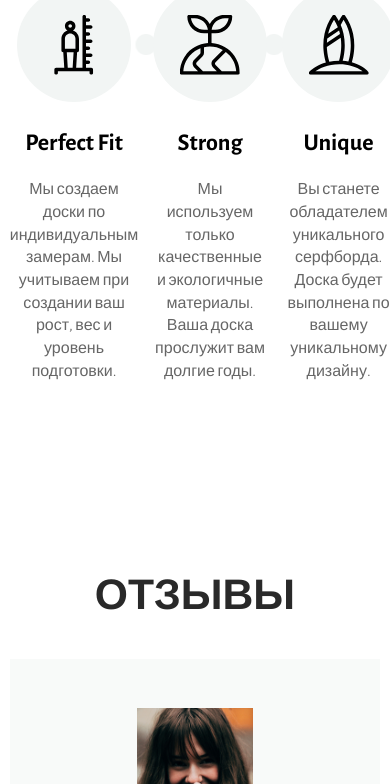
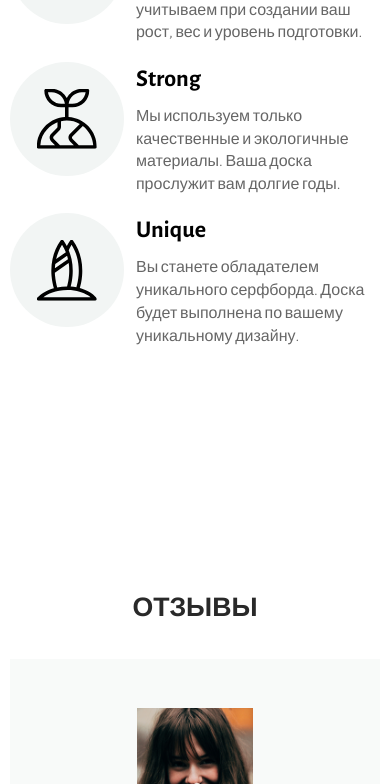
Before and after one commit to RomanovMichael/surfproject, a plain HTML site: page index.html in a window 390 px wide. Shown: the part 1216-2000 px from the top of the page. Drawn offline with nearby package versions, Linux system fonts and the light colour scheme.

Commit message:
Адаптив моб

```diff
--- a/css/components/benefit.scss
+++ b/css/components/benefit.scss
@@ -1,10 +1,18 @@
 .benefit {
     text-align: center;
 
+    @include phones {
+        text-align: left;
+    }
 }
 
 .benefit__image {
     margin-bottom: rem(20px);
+
+    @include phones{
+        margin-bottom: 0;
+        margin-right: rem(14px);
+    }
 }
 
 .benefit__image-wrapper {
@@ -32,6 +40,10 @@
     column-rule: $black;
     margin-bottom: rem(20px);
 
+    @include phones {
+        margin-bottom: rem(10px)
+    }
+
 }
 .benefit__desc {
     font-weight: 300;
--- a/css/components/benefits.scss
+++ b/css/components/benefits.scss
@@ -1,6 +1,16 @@
+.benefit__section {
+
+    @include smallscreen {
+        padding-top: rem(20px);
+    }
+}
+
 .benefits {
     display: flex;
 
+    @include phones {
+        flex-direction: column;
+    }
 }
 
 .benefits__item {
@@ -8,12 +18,22 @@
     padding: 0 2%;
     position: relative;
 
+    @include phones {
+        display: flex;
+        padding: 0;
+        margin-bottom: rem(20px);
+    }
+
     &:before {
         content:url("../../img/decor/Combined\ shape\ 2203.png");
         position: absolute;
         top: rem(52px);
         right: 0;
         transform: translateX(50%);
+
+        @include tablets {
+            display: none;
+        }
     }
 
     &:first-child {
--- a/css/components/footer.scss
+++ b/css/components/footer.scss
@@ -2,7 +2,13 @@
     display: flex;
     justify-content: space-between;
     align-items: center;
-    height: rem(86px);
+    min-height: rem(86px);
+
+    @include phones {
+        flex-direction: column;
+        justify-content: center;
+        padding: 5% 0;
+    }
 }
 
 address {
@@ -16,6 +22,10 @@ address {
 
 .phone-number--footer {
     font-weight: normal;
+
+    @include phones {
+        justify-content: center;
+    }
 }
 
 
@@ -47,8 +57,8 @@ address {
     }
 }
 .socials__link {
-    width: rem(20px);
-    height: rem(20px);
+    width: 20px;
+    height: 20px;
     display: block;
     text-decoration: none;
     background: center center / no-repeat;
--- a/css/components/form.scss
+++ b/css/components/form.scss
@@ -4,6 +4,10 @@
     @include tablets {
         flex-direction: column;
         padding:0 19%;
+    }
+
+    @include phones {
+        padding: 0;
     }
 }
 
@@ -71,6 +75,10 @@
 .form__controls {
     display: flex;
     flex-wrap: wrap;
+
+    @include phones {
+        justify-content: center;
+    }
 }
 
 .form__btns {
--- a/css/components/headline.scss
+++ b/css/components/headline.scss
@@ -6,6 +6,10 @@
 
 .headline__title {
     margin-bottom: rem(17px);
+
+    @include phones {
+        margin-bottom: rem(9px);
+    }
 }
 .headline__subtitle{
     color: $body;
@@ -15,4 +19,8 @@
     @include tablets {
         padding: 0 21%;
     }
+
+    @include phones {
+        padding: 0 6%;
+    }
 }
--- a/css/components/hero.scss
+++ b/css/components/hero.scss
@@ -8,7 +8,11 @@
     @include tablets {
         background: url(../../img/bgs/herobg.png) right 10% bottom / cover no-repeat;
         background-color: #1968B1;
+    }
 
+    @include phones {
+        background: url(../../img/bgs/herobg.png) right 30% bottom / cover no-repeat;
+        background-color: #1968B1;
     }
 }
 
@@ -47,11 +51,22 @@
     line-height: 1.1em;
     text-transform: uppercase;
     margin-bottom: 0.944rem;
+
+    @include phones {
+        font-size: rem(40px);
+    }
+    @include smallscreen {
+        font-size: rem(30px);
+    }
 }
 
 .hero__title-desc {
     font-size: 1.166rem;
     margin-bottom: 2.166rem;
+
+    @include smallscreen {
+        font-size: rem(18px);
+    }
 }
 .hero__icon-section {
     @include tablets {
--- a/css/components/main.scss
+++ b/css/components/main.scss
@@ -5,6 +5,7 @@ $baseFontsize: 18px;
 
 $tablets: 768px;
 $phones: 480px;
+$smallscreen: 390px;
 
 // colors
 $black: #292929;
--- a/css/components/media.scss
+++ b/css/components/media.scss
@@ -14,3 +14,10 @@
         @content;
     }
 }
+
+@mixin smallscreen {
+    @media (max-width: $smallscreen) {
+
+        @content;
+    }
+}
--- a/css/components/reviews.scss
+++ b/css/components/reviews.scss
@@ -7,6 +7,10 @@
 
     @include tablets {
      padding: rem(56px) rem(24px) rem(42px);
+    }
+
+    @include phones {
+        padding: rem(56px) rem(24px) rem(30px);
     }
 }
 
@@ -51,11 +55,23 @@
     font-weight: bold;
     color: $black;
     margin-bottom: rem(14px);
+
+    @include phones {
+        margin-bottom: rem(12px);
+    }
 }
 .reviews__text{
     color:$body;
     margin-bottom: rem(24px);
     max-width: 100%;
+
+    @include tablets {
+        margin-bottom: rem(16px);
+    }
+
+    @include phones {
+        margin-bottom: rem(12px);
+    }
 }
 
 .reviews__author{
--- a/css/components/section.scss
+++ b/css/components/section.scss
@@ -12,4 +12,12 @@
     text-transform: uppercase;
     margin-bottom: rem(35px);
     text-align: center;
+
+    @include phones {
+        font-size: rem(40px);
+    }
+
+    @include smallscreen {
+        font-size: rem(30px);
+    }
 }
```
Also changed, not shown: css/components/main.css.
